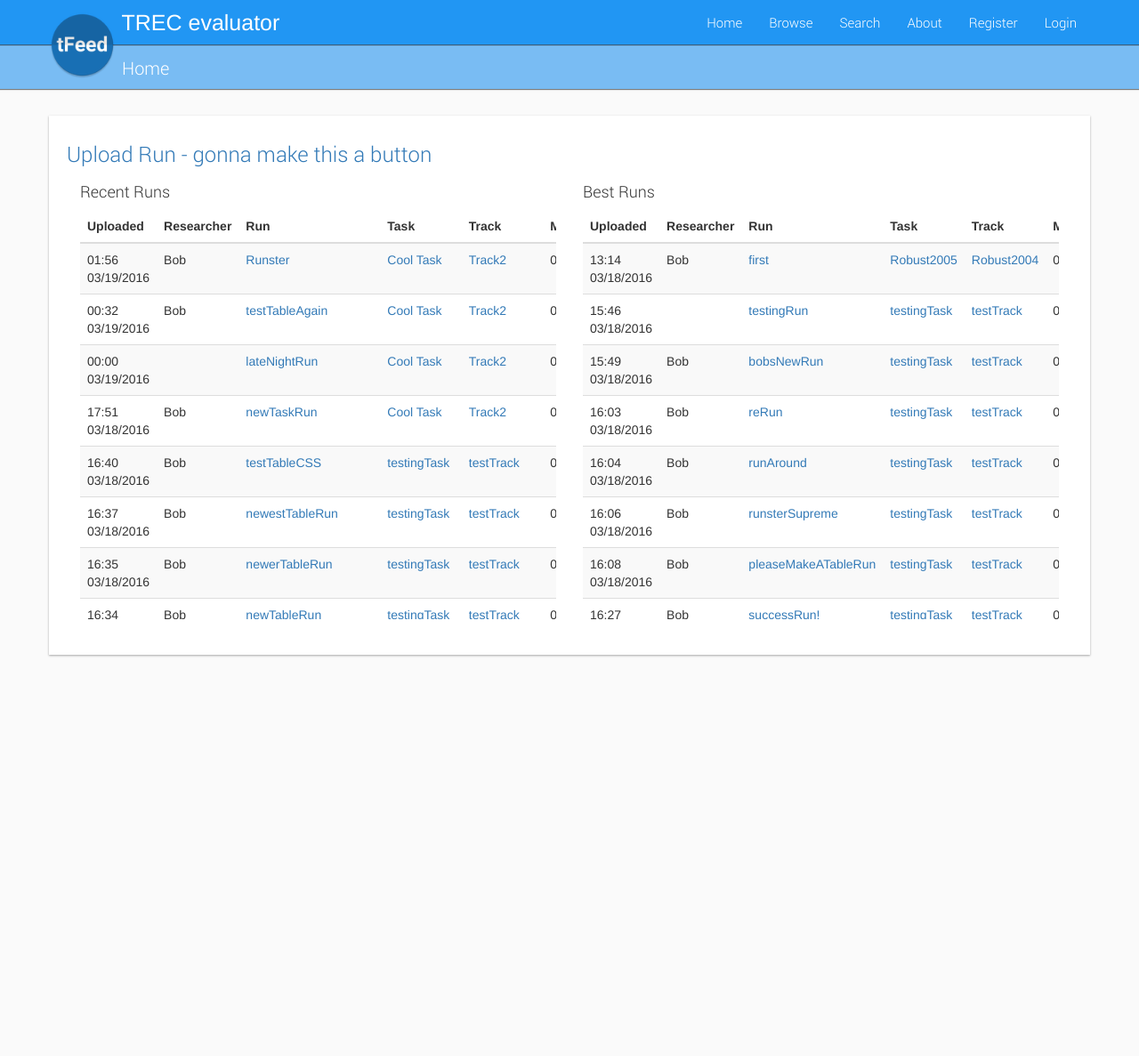
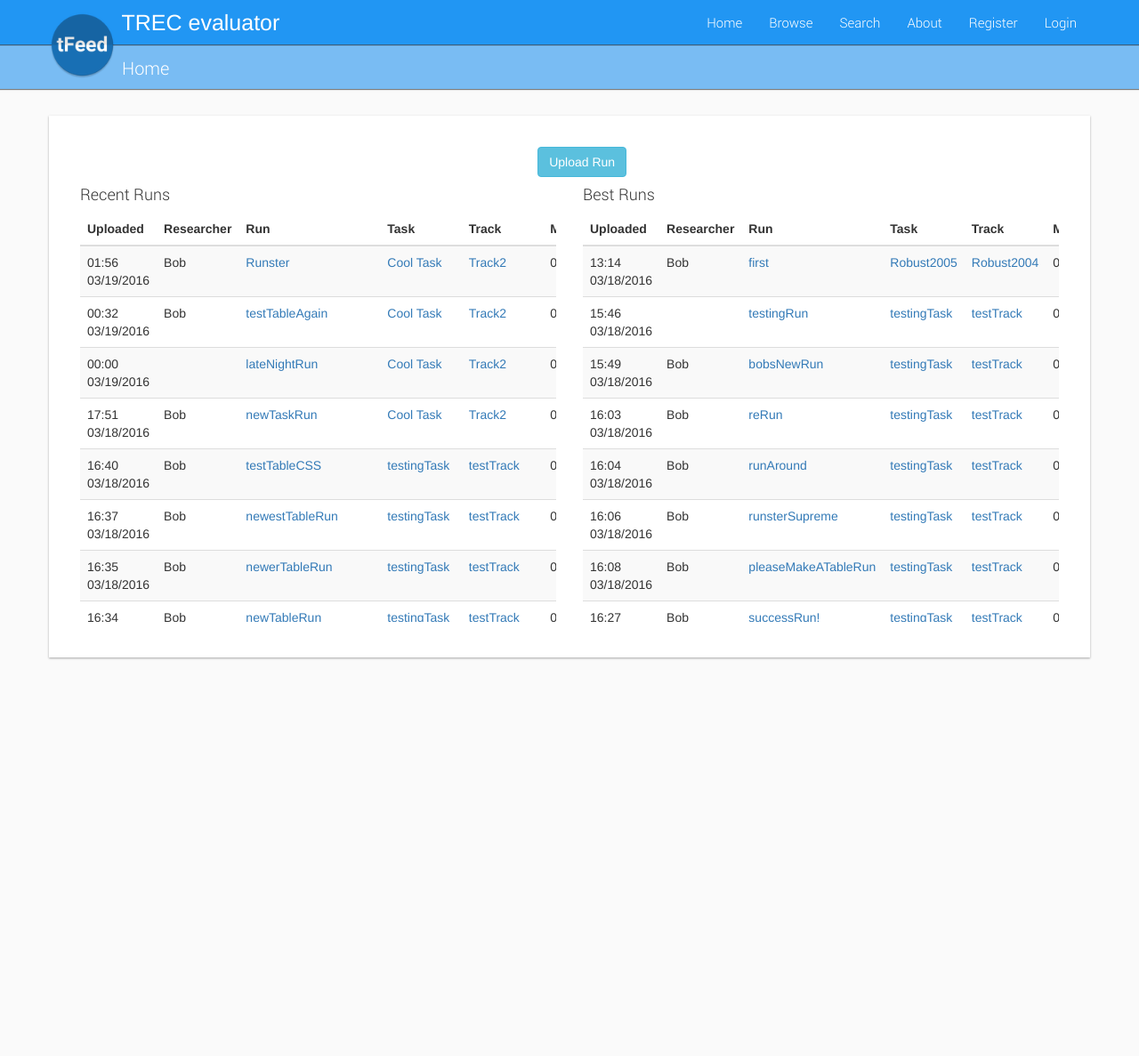
Before and after one commit to straygar/TREC, a Django app: page /main/ in a window 1280 px wide. Shown: the top 1187 px of the page at 89% size. Run offline with Django 3.2, Linux system fonts and the light colour scheme; data comes from the database, SQL or seed files in the repository; some libraries are stand-ins or nearby versions.

Commit message:
Upload Run button WIPcontinued

```diff
--- a/templates/main/index.html
+++ b/templates/main/index.html
@@ -7,8 +7,8 @@
 
 
 
-<div>
-    <h3><a href="/main/run/new/">Upload Run - gonna make this a button</a></h3>
+<div class="col-lg-7 col-md-1 col-sm-1">
+	<a href="/main/run/new/" class="btn btn-info" role="button">Upload Run</a>
 </div>
 
 {% if can_edit_tracks %}
```
